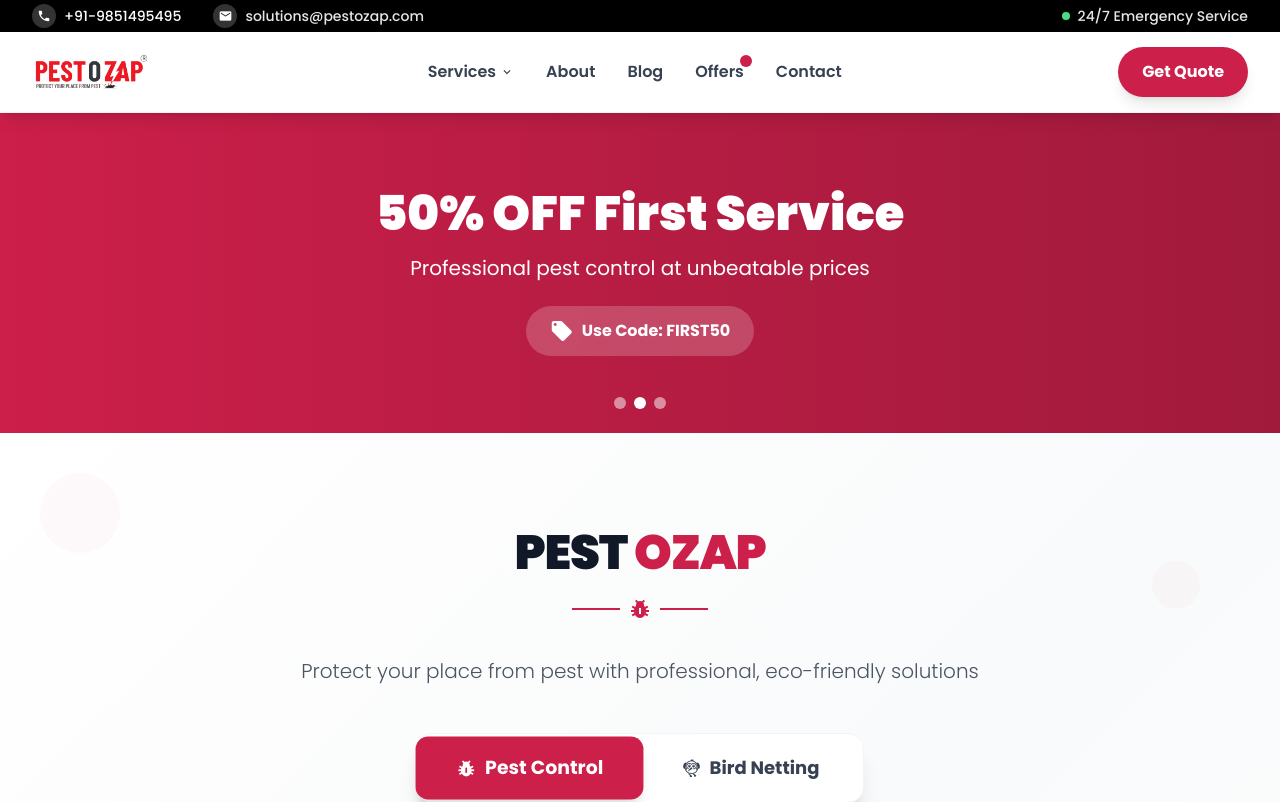
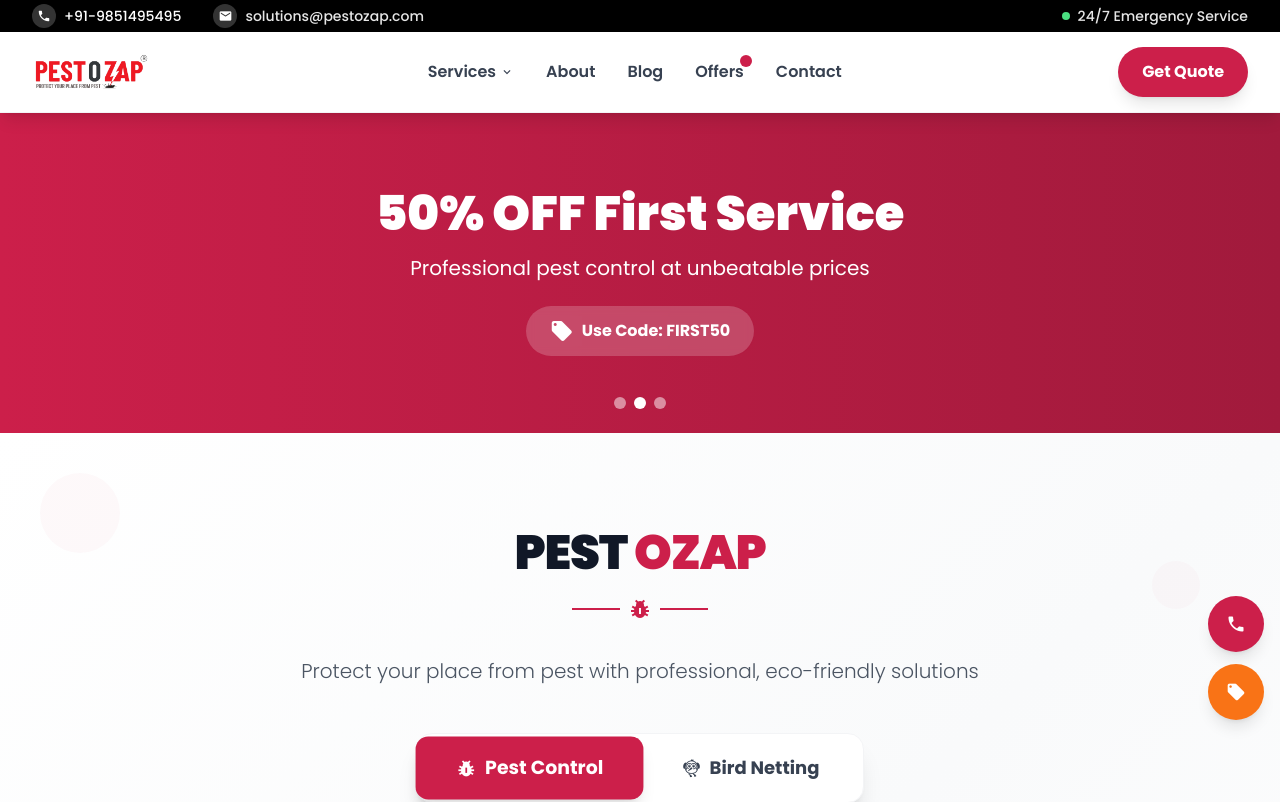
Before and after one commit to Neeraali-digital/PESTOZAP-FRONTEND, an Angular app: page / in a window 1280 px wide. Shown: the top 802 px of the page. Built offline with nearby package versions, Linux system fonts and the light colour scheme.

Commit message:
floating buttons

```diff
--- a/src/app/pages/home/home.component.html
+++ b/src/app/pages/home/home.component.html
@@ -471,3 +471,28 @@
     </div>
   </div>
 </section>
+
+<!-- Floating Action Buttons -->
+<div class="fixed right-4 bottom-20 z-50 flex flex-col space-y-3">
+  <!-- Call Button -->
+  <div class="group relative">
+    <a href="tel:+919851495495" class="w-14 h-14 bg-brand hover:bg-brand-dark text-white rounded-full shadow-lg hover:shadow-xl flex items-center justify-center transition-all duration-300 transform hover:scale-110">
+      <span class="material-icons text-xl">phone</span>
+    </a>
+    <div class="absolute right-16 top-1/2 transform -translate-y-1/2 bg-gray-900 text-white px-3 py-2 rounded-lg text-sm whitespace-nowrap opacity-0 group-hover:opacity-100 transition-opacity duration-300 pointer-events-none">
+      Call Us
+      <div class="absolute right-0 top-1/2 transform translate-x-1 -translate-y-1/2 w-2 h-2 bg-gray-900 rotate-45"></div>
+    </div>
+  </div>
+
+  <!-- Offers Button -->
+  <div class="group relative">
+    <a routerLink="/offers" class="w-14 h-14 bg-orange-500 hover:bg-orange-600 text-white rounded-full shadow-lg hover:shadow-xl flex items-center justify-center transition-all duration-300 transform hover:scale-110">
+      <span class="material-icons text-xl">local_offer</span>
+    </a>
+    <div class="absolute right-16 top-1/2 transform -translate-y-1/2 bg-gray-900 text-white px-3 py-2 rounded-lg text-sm whitespace-nowrap opacity-0 group-hover:opacity-100 transition-opacity duration-300 pointer-events-none">
+      Show Offers
+      <div class="absolute right-0 top-1/2 transform translate-x-1 -translate-y-1/2 w-2 h-2 bg-gray-900 rotate-45"></div>
+    </div>
+  </div>
+</div>
```
